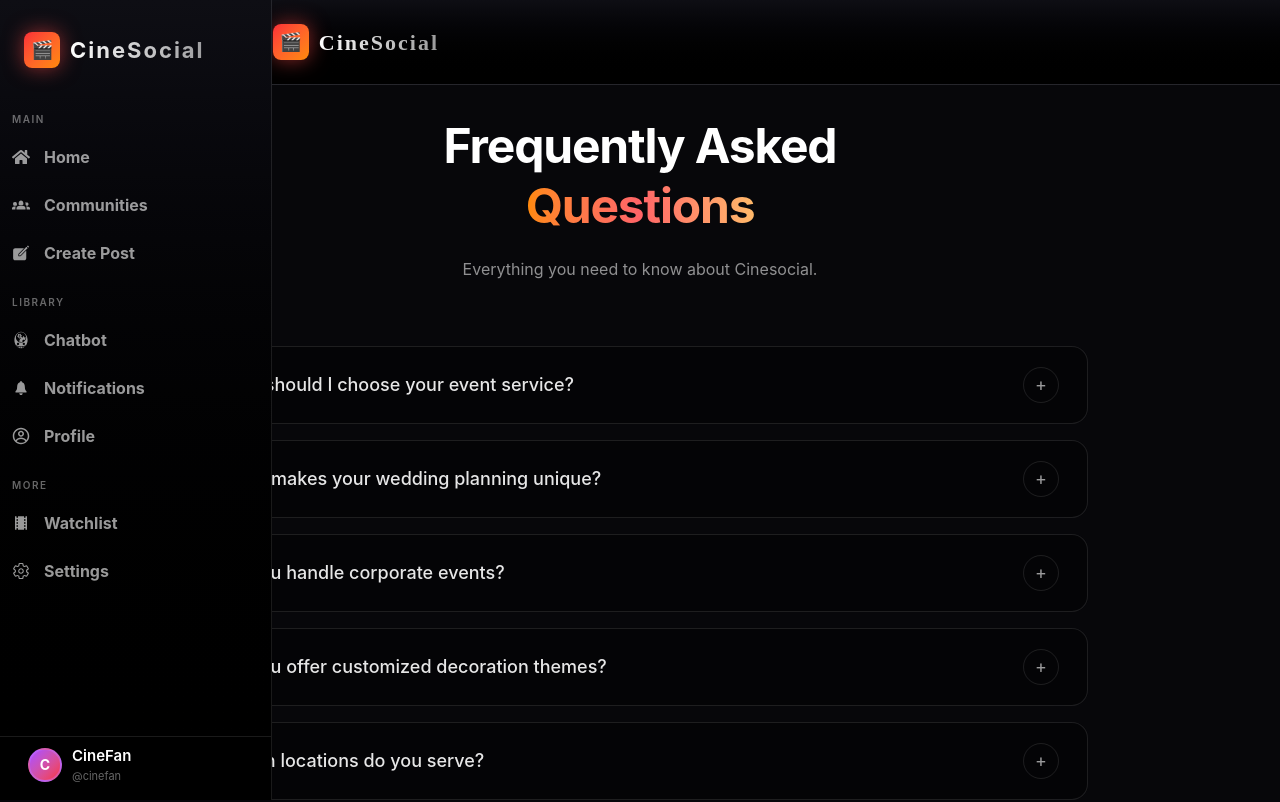
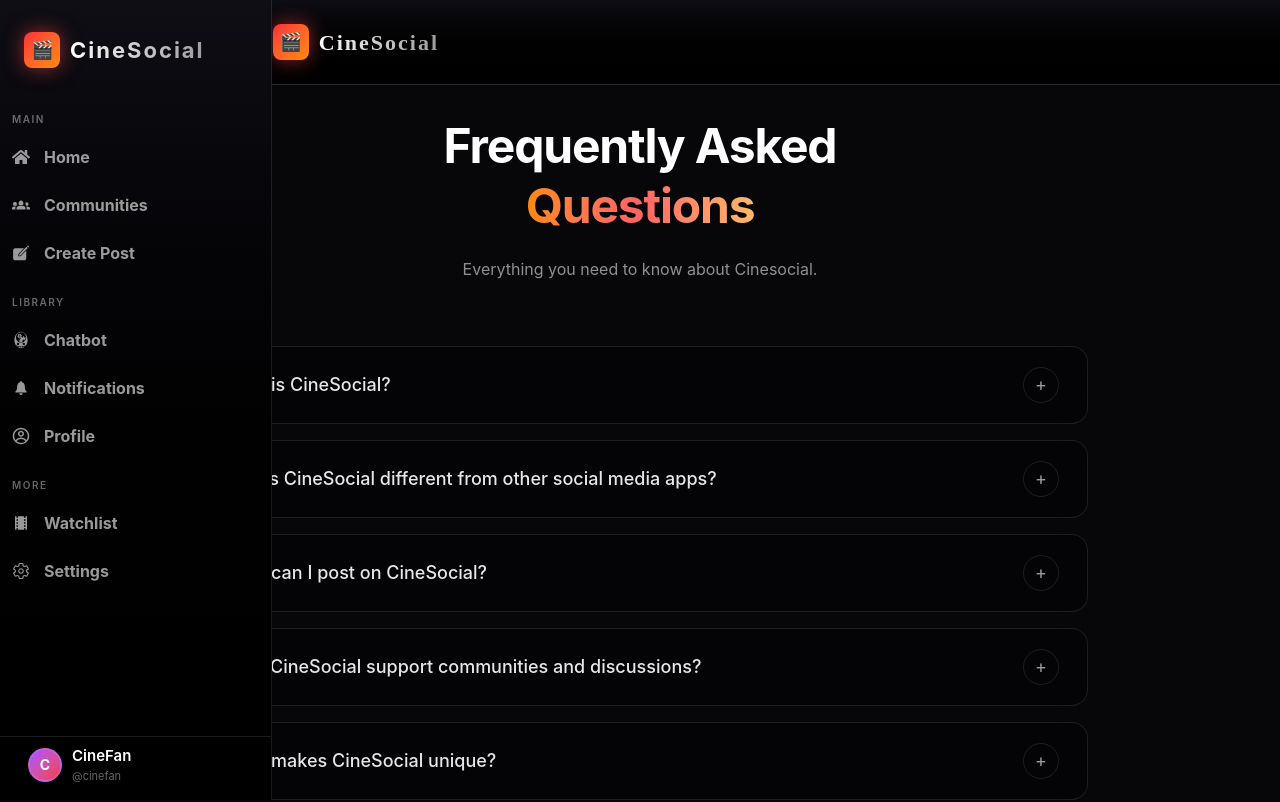
Before and after one commit to codingerror7/cinesocial, a Next.js app in the folder Frontend/: page /Settings in a window 1280 px wide. Shown: the top 802 px of the page. Built offline with nearby package versions, Linux system fonts and the light colour scheme.

Commit message:
minor fix

```diff
--- a/Frontend/Components/Topbar.js
+++ b/Frontend/Components/Topbar.js
@@ -23,9 +23,9 @@ function TabButton({ text, active = false }) {
       {/* TABS */}
       <div className="flex gap-1 bg-white/5 border border-white/10 rounded-lg p-1 lg:block hidden">
 
-        <TabButton text="🔥 Trending" active />
-        <TabButton text="⚡ Latest" />
-        <TabButton text="👥 Following" />
+        <TabButton text="Trending" active />
+        <TabButton text="Latest" />
+        <TabButton text="Following" />
 
       </div>
     </>
--- a/Frontend/app/Profile/[id]/page.js
+++ b/Frontend/app/Profile/[id]/page.js
@@ -85,8 +85,8 @@ const page = () => {
             <div className="absolute inset-0 rounded-full bg-gradient-to-br from-red-500/20 to-orange-500/20 blur-xl scale-110" />
 
             <img
-              src={profile?.avatar || 'https://i.pravatar.cc/150'}
-              alt="avatar"
+              src={profile?.avatar}
+              alt="choose avatar"
               className="relative w-24 h-24 sm:w-30 sm:h-30 rounded-full object-cover border border-white/10 shadow-[0_0_25px_rgba(255,255,255,0.08)]"
             />
           </div>
--- a/Frontend/app/Settings/page.js
+++ b/Frontend/app/Settings/page.js
@@ -12,25 +12,25 @@ import Sidebar from '@/Components/Sidebar'
 const page = () => {
     const faqs = [
   {
-    q: "Why should I choose your event service?",
-    a: "We bring creativity, precision, and seamless execution to every event. From planning to final delivery, we ensure your event feels effortless and memorable.",
+    q: "What is CineSocial?",
+    a: "CineSocial is a social platform built for cinephiles to share reviews, theories, opinions, polls, and connect through cinema."
   },
   {
-    q: "What makes your wedding planning unique?",
-    a: "Our approach is highly personalized. We design experiences tailored to your story, combining aesthetics, innovation, and flawless coordination.",
+    q: "How is CineSocial different from other social media apps?",
+    a: "Unlike traditional social apps, CineSocial is completely focused on movies, storytelling, fandoms, and cinematic discussions."
   },
   {
-    q: "Do you handle corporate events?",
-    a: "Yes, we manage conferences, launches, and corporate gatherings with professional execution and attention to detail.",
+    q: "What can I post on CineSocial?",
+    a: "You can share movie reviews, fan theories, alternate storylines, polls, images, recommendations, and spoiler discussions."
   },
   {
-    q: "Do you offer customized decoration themes?",
-    a: "Absolutely. Every setup is tailored based on your preferences, ensuring a unique and visually stunning experience.",
+    q: "Does CineSocial support communities and discussions?",
+    a: "Yes, users can join communities, interact with fellow cinephiles, and participate in topic-based movie conversations."
   },
   {
-    q: "Which locations do you serve?",
-    a: "We primarily operate in major cities and are open to destination events depending on requirements.",
-  },
+    q: "What makes CineSocial unique?",
+    a: "CineSocial combines social networking with cinema culture through interactive features like polls, what-if scenarios, spoiler controls, and movie-focused communities."
+  }
 ];
 
 const {logout} = useAuth();
--- a/Frontend/app/Watchlist/page.js
+++ b/Frontend/app/Watchlist/page.js
@@ -0,0 +1,13 @@
+import React from 'react'
+
+const page = () => {
+  return (
+    <>
+    <div>
+
+    </div>
+    </>
+  )
+}
+
+export default page
--- a/Frontend/app/globals.css
+++ b/Frontend/app/globals.css
@@ -1 +1,5 @@
 @import "tailwindcss";
+
+html,body{
+    overflow-x : hidden;
+}
```
Also changed, not shown: 1 other file (tests, documents, lock files or other folders).
